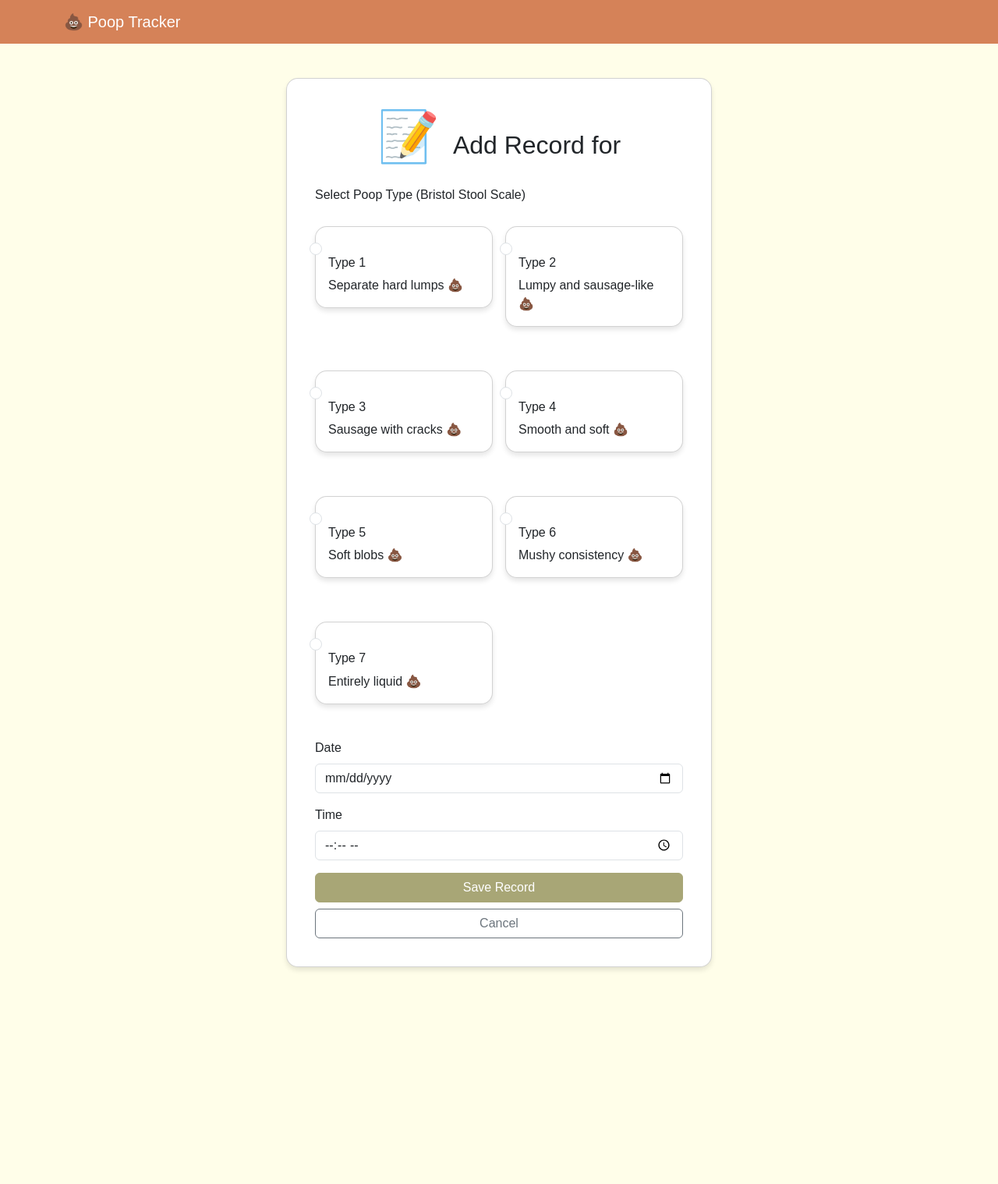
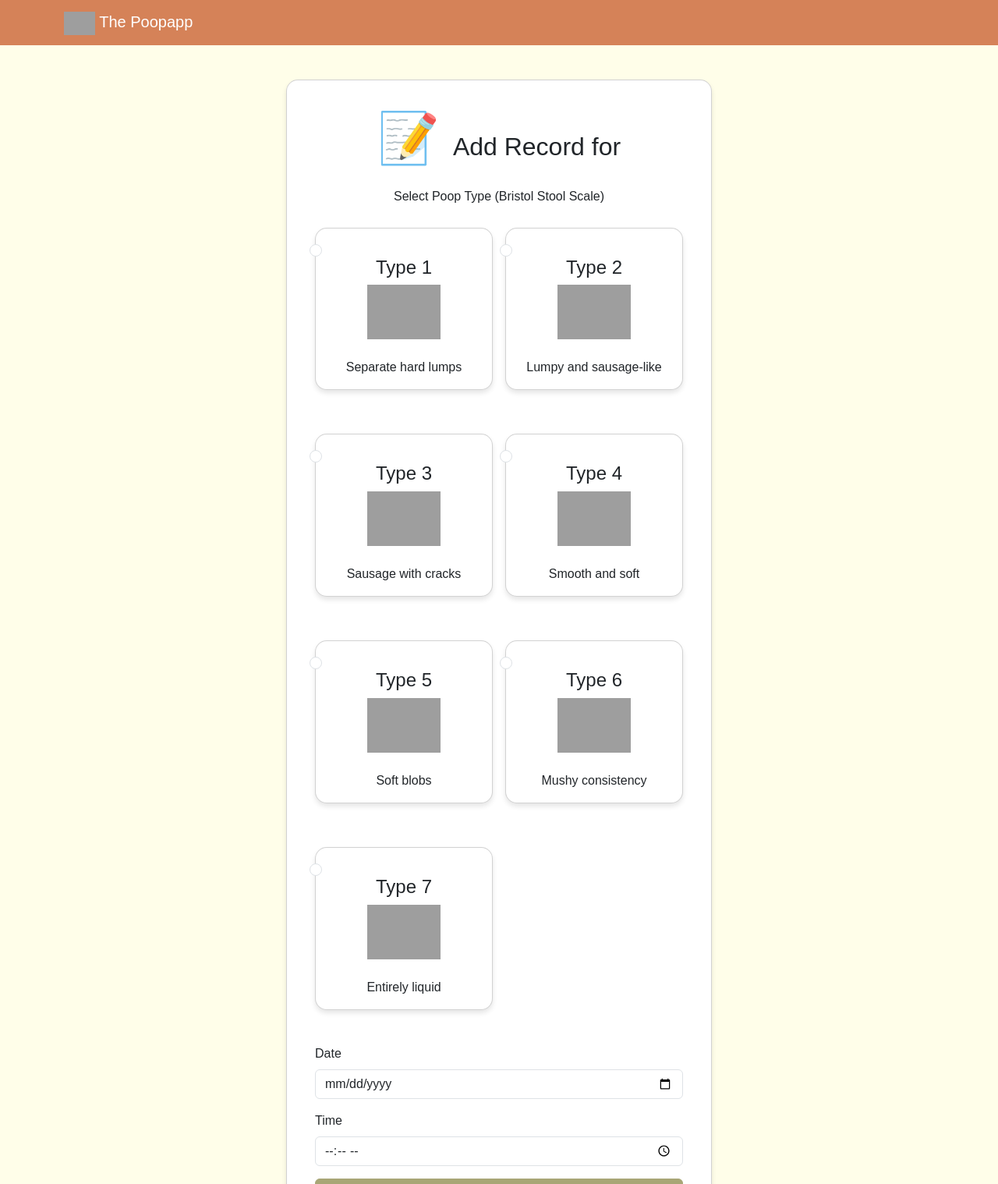
Before and after one commit to KikeVen/crap_app, a Flask app: template templates/record.html in a window 1280 px wide. Shown: the top 1518 px of the page at 78% size. Before the commit the page ends 1244 px from the top, so only its background shows below. Run offline with Flask 3, Linux system fonts and the light colour scheme; the template is opened without the code that fills it, so the values that code supplies are empty; grey boxes are pictures that could not be loaded.

Commit message:
Update UI and templates: change app title to "The Poopapp", enhance index and record forms with images for poop types, and add 'static/' to .gitignore for better asset management.

```diff
--- a/templates/base.html
+++ b/templates/base.html
@@ -3,7 +3,7 @@
 <head>
     <meta charset="UTF-8">
     <meta name="viewport" content="width=device-width, initial-scale=1.0">
-    <title>{% block title %}Poop Tracker{% endblock %}</title>
+    <title>{% block title %}The Poopapp{% endblock %}</title>
     <link href="https://cdn.jsdelivr.net/npm/bootstrap@5.3.0/dist/css/bootstrap.min.css" rel="stylesheet">
     <style>
         :root {
@@ -77,7 +77,8 @@
     <nav class="navbar navbar-expand-lg navbar-light">
         <div class="container">
             <a class="navbar-brand" href="{{ url_for('index') }}">
-                💩 Poop Tracker
+                <img class="responsive-img" style="height: 30px;" src="{{ url_for('static', filename='images/the_poopster.png') }}" alt="My Poop">
+                The Poopapp
             </a>
             {% if current_user.is_authenticated %}
             <button class="navbar-toggler" type="button" data-bs-toggle="collapse" data-bs-target="#navbarNav">
--- a/templates/index.html
+++ b/templates/index.html
@@ -4,8 +4,10 @@
 <div class="row justify-content-center">
     <div class="col-md-8 text-center">
         <h1 class="display-4 mb-4">
-            <span class="poop-icon">💩</span>
-            Welcome to Poop Tracker!
+            <!-- <span class="poop-icon">💩</span> -->
+             <span class="poop-icon"></span>
+            <!-- <img class="responsive-img" style="height: 90px;" src="{{ url_for('static', filename='images/the_poopster.png') }}" alt="My Poop"> -->
+            Welcome to Poopapp!
         </h1>
         <p class="lead mb-4">
             Track your family's bathroom habits with our fun and easy-to-use app!
--- a/templates/record.html
+++ b/templates/record.html
@@ -11,15 +11,17 @@
                 </h2>
                 <form method="POST">
                     <div class="mb-4">
-                        <label class="form-label">Select Poop Type (Bristol Stool Scale)</label>
+                        <label class="form-label d-flex flex-column align-items-center">Select Poop Type (Bristol Stool Scale)</label>
                         <div class="row g-3">
                             <div class="col-6">
                                 <div class="form-check card p-3">
                                     <input class="form-check-input" type="radio" name="poop_type"
                                            id="type1" value="Type 1 - Separate hard lumps" required>
-                                    <label class="form-check-label" for="type1">
-                                        <h6>Type 1</h6>
-                                        Separate hard lumps 💩
+                                    <label class="form-check-label d-flex flex-column align-items-center" for="type1">
+                                        <h4>Type 1</h4>
+                                        <img class="responsive-img" style="height: 70px;" src="{{ url_for('static', filename='images/type_1.png') }}" alt="Type 1">
+                                        <br>
+                                        Separate hard lumps
                                     </label>
                                 </div>
                             </div>
@@ -27,9 +29,11 @@
                                 <div class="form-check card p-3">
                                     <input class="form-check-input" type="radio" name="poop_type"
                                            id="type2" value="Type 2 - Lumpy and sausage-like">
-                                    <label class="form-check-label" for="type2">
-                                        <h6>Type 2</h6>
-                                        Lumpy and sausage-like 💩
+                                    <label class="form-check-label d-flex flex-column align-items-center" for="type2">
+                                        <h4>Type 2</h4>
+                                        <img class="responsive-img" style="height: 70px;" src="{{ url_for('static', filename='images/type_2.png') }}" alt="Type 2">
+                                        <br>
+                                        Lumpy and sausage-like
                                     </label>
                                 </div>
                             </div>
@@ -37,9 +41,11 @@
                                 <div class="form-check card p-3">
                                     <input class="form-check-input" type="radio" name="poop_type"
                                            id="type3" value="Type 3 - Sausage with cracks">
-                                    <label class="form-check-label" for="type3">
-                                        <h6>Type 3</h6>
-                                        Sausage with cracks 💩
+                                    <label class="form-check-label d-flex flex-column align-items-center" for="type3">
+                                        <h4>Type 3</h4>
+                                        <img class="responsive-img" style="height: 70px;" src="{{ url_for('static', filename='images/type_3.png') }}" alt="Type 3">
+                                        <br>
+                                        Sausage with cracks
                                     </label>
                                 </div>
                             </div>
@@ -47,9 +53,11 @@
                                 <div class="form-check card p-3">
                                     <input class="form-check-input" type="radio" name="poop_type"
                                            id="type4" value="Type 4 - Smooth and soft">
-                                    <label class="form-check-label" for="type4">
-                                        <h6>Type 4</h6>
-                                        Smooth and soft 💩
+                                    <label class="form-check-label d-flex flex-column align-items-center" for="type4">
+                                        <h4>Type 4</h4>
+                                        <img class="responsive-img" style="height: 70px;" src="{{ url_for('static', filename='images/type_4.png') }}" alt="Type 4">
+                                        <br>
+                                        Smooth and soft
                                     </label>
                                 </div>
                             </div>
@@ -57,9 +65,11 @@
                                 <div class="form-check card p-3">
                                     <input class="form-check-input" type="radio" name="poop_type"
                                            id="type5" value="Type 5 - Soft blobs">
-                                    <label class="form-check-label" for="type5">
-                                        <h6>Type 5</h6>
-                                        Soft blobs 💩
+                                    <label class="form-check-label d-flex flex-column align-items-center" for="type5">
+                                        <h4>Type 5</h4>
+                                        <img class="responsive-img" style="height: 70px;" src="{{ url_for('static', filename='images/type_5.png') }}" alt="Type 5">
+                                        <br>
+                                        Soft blobs
                                     </label>
                                 </div>
                             </div>
@@ -67,9 +77,11 @@
                                 <div class="form-check card p-3">
                                     <input class="form-check-input" type="radio" name="poop_type"
                                            id="type6" value="Type 6 - Mushy consistency">
-                                    <label class="form-check-label" for="type6">
-                                        <h6>Type 6</h6>
-                                        Mushy consistency 💩
+                                    <label class="form-check-label d-flex flex-column align-items-center" for="type6">
+                                        <h4>Type 6</h4>
+                                        <img class="responsive-img" style="height: 70px;" src="{{ url_for('static', filename='images/type_6.png') }}" alt="Type 6">
+                                        <br>
+                                        Mushy consistency
                                     </label>
                                 </div>
                             </div>
@@ -77,9 +89,11 @@
                                 <div class="form-check card p-3">
                                     <input class="form-check-input" type="radio" name="poop_type"
                                            id="type7" value="Type 7 - Entirely liquid">
-                                    <label class="form-check-label" for="type7">
-                                        <h6>Type 7</h6>
-                                        Entirely liquid 💩
+                                    <label class="form-check-label d-flex flex-column align-items-center" for="type7">
+                                        <h4>Type 7</h4>
+                                        <img class="responsive-img" style="height: 70px;" src="{{ url_for('static', filename='images/type_7.png') }}" alt="Type 7">
+                                        <br>
+                                        Entirely liquid
                                     </label>
                                 </div>
                             </div>
```
Also changed, not shown: 1 other file.
